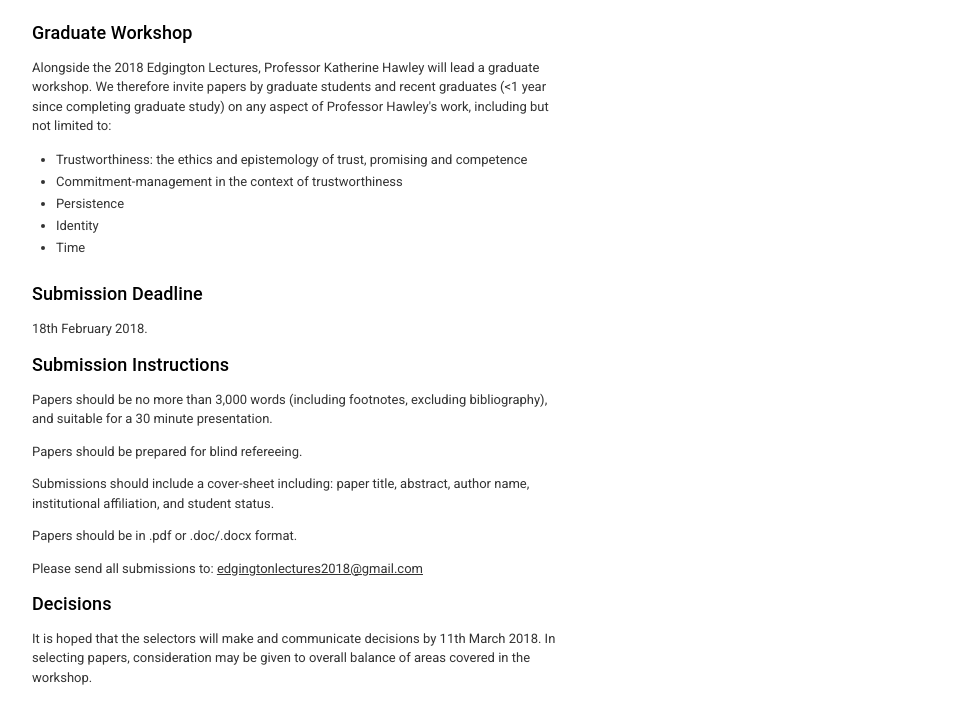
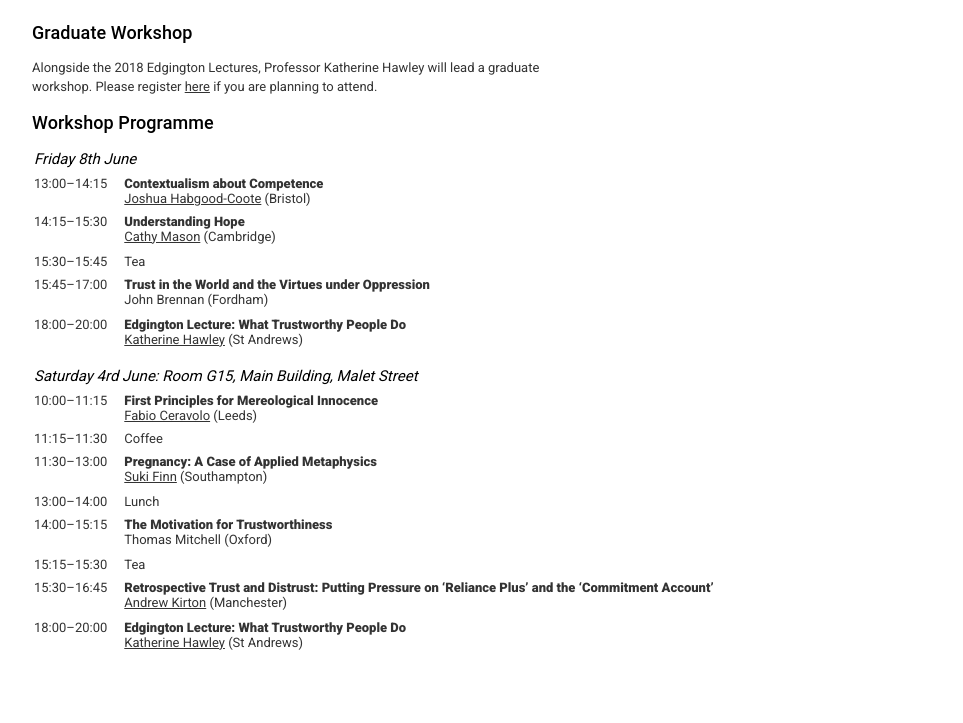
Before and after one commit to edgingtonlectures/edgingtonlectures.github.io, a plain HTML site: page workshop/index.html in a window 1280 px wide. Shown: the part 133-856 px from the top of the page, without its empty margins (158-1121 px from the left). Drawn offline with Linux system fonts and the light colour scheme.

Commit message:
workprog

```diff
--- a/style.css
+++ b/style.css
@@ -91,7 +91,7 @@ td.day
 { background-color:#fff;
   border:0;
   color:#333;
-  padding:6px 0 0;
+  padding:0;
   margin:0;
   vertical-align:top; }
 tr
--- a/workshop/index.html
+++ b/workshop/index.html
@@ -20,41 +20,52 @@
    <h2>Graduate Workshop</h2>
    <p>
     Alongside the 2018 Edgington Lectures, Professor Katherine Hawley will lead a graduate workshop.
-    We therefore invite papers by graduate students and recent graduates (&lt;1 year since completing graduate study)
-    on any aspect of Professor Hawley's work, including but not limited to:
+    Please register
+    <a href="https://www.eventbrite.co.uk/e/the-4th-biennial-dorothy-edgington-lectures-workshop-tickets-46063208296">here</a>
+    if you are planning to attend.
    </p>
-   <ul>
-    <li>Trustworthiness: the ethics and epistemology of trust, promising and competence</li>
-    <li>Commitment-management in the context of trustworthiness</li>
-    <li>Persistence</li>
-    <li>Identity</li>
-    <li>Time</li>
-   </ul>
-   <h2>Submission Deadline</h2>
-   <p>18th February 2018.</p>
-   <h2>Submission Instructions</h2>
-   <p>
-    Papers should be no more than 3,000 words (including footnotes, excluding bibliography),
-    and suitable for a 30 minute presentation.
-   </p>
-   <p>
-    Papers should be prepared for blind refereeing.
-   </p>
-   <p>
-    Submissions should include a cover-sheet including: paper title, abstract,
-    author name, institutional affiliation, and student status.
-   </p>
-   <p>
-    Papers should be in .pdf or .doc/.docx format.
-   </p>
-   <p>
-    Please send all submissions to: <a href="mailto:edgingtonlectures2018@gmail.com">edgingtonlectures2018@gmail.com</a>
-   </p>
-   <h2>Decisions</h2>
-   <p>
-    It is hoped that the selectors will make and communicate decisions by 11th March 2018.
-    In selecting papers, consideration may be given to overall balance of areas covered in the workshop.
-   </p>
+   <h2>Workshop Programme</h2>
+   <table>
+    <tr><td class="day" colspan="2"><h3>Friday 8th June</h3></td></tr>
+    <tr><td>13:00&ndash;14:15</td>
+        <td><b>Contextualism about Competence</b><br />
+            <a href="https://joshuahabgoodcoote.wordpress.com/">Joshua Habgood-Coote</a> (Bristol)</td></tr>
+    <tr><td>14:15&ndash;15:30</td>
+        <td><b>Understanding Hope</b></li><br />
+            <a href="https://profiles.ahrcdtp.csah.cam.ac.uk/directory/cathy-mason">Cathy Mason</a> (Cambridge)</td><tr />
+    <tr><td>15:30&ndash;15:45</td>
+        <td>Tea</td></tr>
+    <tr><td>15:45&ndash;17:00</td>
+        <td><b>Trust in the World and the Virtues under Oppression</b><br />
+            John Brennan (Fordham)</td><tr />
+    <tr><td>18:00&ndash;20:00</td>
+        <td><b>Edgington Lecture: What Trustworthy People Do</b><br />
+            <a href="https://katherinehawley.org/">Katherine Hawley</a> (St Andrews)</td><tr />
+    <tr><td colspan="2"></td></tr>
+    <tr><td colspan="2"></td></tr>
+    <tr><td class="day" colspan="2"><h3>Saturday 4rd June: Room G15, Main Building, Malet Street</h3></td></tr>
+    <tr><td>10:00&ndash;11:15</td>
+        <td><b>First Principles for Mereological Innocence</b><br />
+            <a href="https://www.leeds.ac.uk/arts/profile/20042/1569/fabio_ceravolo">Fabio Ceravolo</a> (Leeds)</td></tr>
+    <tr><td>11:15&ndash;11:30</td>
+        <td>Coffee</td></tr>
+    <tr><td>11:30&ndash;13:00</td>
+        <td><b>Pregnancy: A Case of Applied Metaphysics</b><br />
+            <a href="https://www.sukifinn.com/">Suki Finn</a> (Southampton)</td><tr />
+    <tr><td>13:00&ndash;14:00</td>
+        <td>Lunch</td></tr>
+    <tr><td>14:00&ndash;15:15</td>
+        <td><b>The Motivation for Trustworthiness</b><br />
+            Thomas Mitchell (Oxford)</td><tr />
+    <tr><td>15:15&ndash;15:30</td>
+        <td>Tea</td></tr>
+    <tr><td>15:30&ndash;16:45</td>
+        <td><b>Retrospective Trust and Distrust: Putting Pressure on &lsquo;Reliance Plus&rsquo; and the &lsquo;Commitment Account&rsquo;</b><br />
+            <a href="https://www.socialsciences.manchester.ac.uk/philosophy/research/postgraduate-research/current-phd-students/andrew-kirton/">Andrew Kirton</a> (Manchester)</td><tr />
+    <tr><td>18:00&ndash;20:00</td>
+        <td><b>Edgington Lecture: What Trustworthy People Do</b><br />
+            <a href="https://katherinehawley.org/">Katherine Hawley</a> (St Andrews)</td><tr />
+   </table>
   </div>
  </body>
 </html>
```
Also changed, not shown: index.html (+7 -7 lines).
